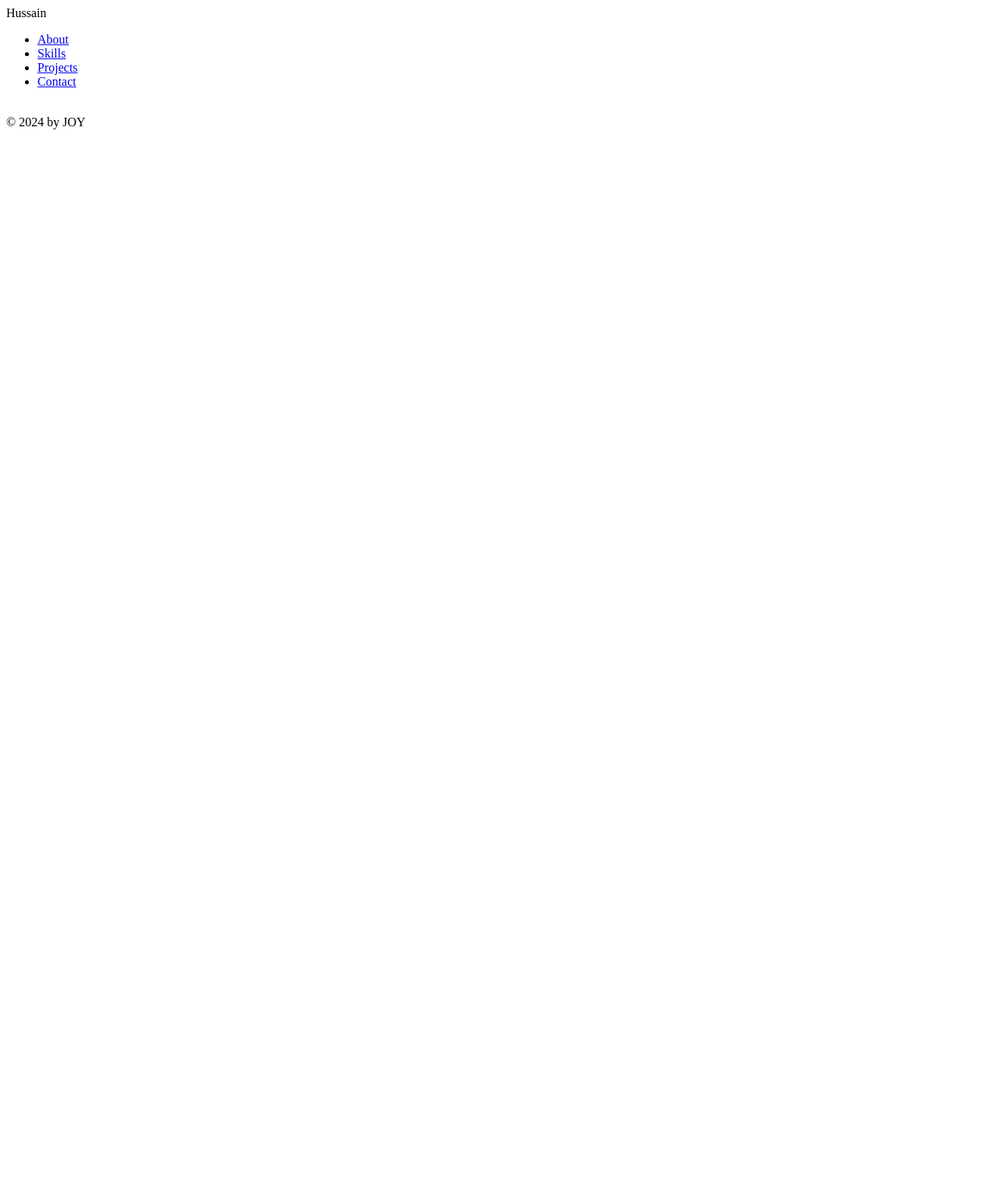
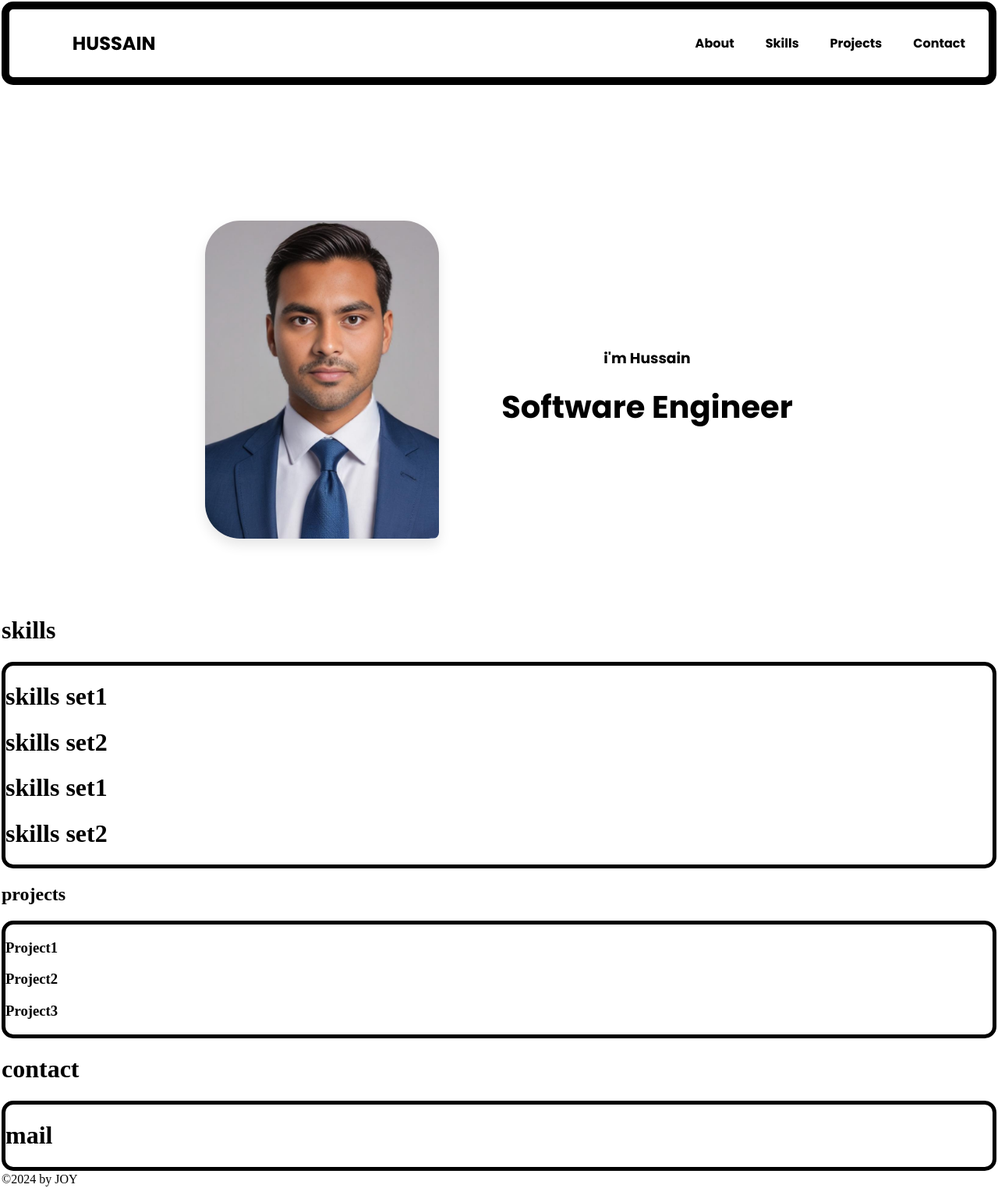
Before and after one commit to Hussain-ksmd/JOY.github.io, a plain HTML site: page index.html in a window 1280 px wide. Shown: the whole page at 78% size. Before the commit the page ends 800 px from the top, so only its background shows below. Drawn offline with Linux system fonts and the light colour scheme.

Commit message:
Still testing phase!
I will complete this project for sure.

```diff
--- a/index.html
+++ b/index.html
@@ -2,14 +2,267 @@
 <html lang="en">
 <head>
   <meta charset="UTF-8">
+  <meta http-equiv="X-UA-Compatible" content="IE=edge">
   <meta name="viewport" content="width=device-width, initial-scale=1.0">
   <title>Project JOY</title>
-    <link rel="stylesheet" href="styles.css">
+  <style>
+    @import url('https://fonts.googleapis.com/css2?family=Poppins:ital,wght@0,100;0,200;0,300;0,400;0,500;0,600;0,700;0,800;0,900;1,100;1,200;1,300;1,400;1,500;1,600;1,700;1,800;1,900&display=swap');
+    body {
+      margin: 1px;
+      padding: 1px;
+    }
+  .nav-bar {
+    border: 10px solid black;
+    display: flex;
+    border-radius: 15px;
+    align-items: center;
+    padding: 10px 20px;
+    justify-content: space-between;
+    position: sticky;
+    top: 0;
+    z-index: 1000;
+
+    color: #fff;
+}
+
+.logo {
+    font-family: "Poppins", sans-serif;
+    font-size: 1.5em;
+    font-weight: bold;
+    color: black;
+    margin-left: 5%;
+}
+
+.nav-el ul {
+    list-style-type: none;
+    display: flex;
+    gap: 20px;
+}
+
+.nav-el ul li {
+    display: inline;
+}
+
+.nav-el ul li a {
+    font-family: "Poppins", sans-serif;
+    font-weight: bold;
+    color: black;
+    text-decoration: none;
+    font-size: 1em;
+    padding: 5px 10px;
+    position: relative;
+    display: inline-block;
+    border-radius: 25px; /* Rounded corners */
+    transition: color 0.3s;
+}
+
+.nav-el ul li a::before {
+    content: '';
+    position: absolute;
+    width: 100%;
+    height: 2px;
+    bottom: 0;
+    left: 0;
+    background-color: black;
+    visibility: hidden;
+    transform: scaleX(0);
+    transition: all 0.3s ease-in-out;
+}
+
+.nav-el ul li a:hover::before {
+    visibility: visible;
+    transform: scaleX(1);
+}
+
+.nav-el ul li a:hover {
+    background-color: black; /* Background turns black */
+    color: white; /* Text turns white */
+    border-radius: 25px; /* Ensuring the corners stay rounded */
+}
+
+.nav-el ul li a:hover::after {
+    content: '';
+    position: absolute;
+    top: 0;
+    left: 0;
+    right: 0;
+    bottom: 0;
+    background-color: black;
+    z-index: -1;
+    border-radius: 25px;
+}
+
+.nav-el ul li a:hover::before {
+    visibility: visible;
+    transform: scaleX(1);
+}
+
+.hero {
+    /* padding: 10px;
+    margin-top: 2px;
+    border: 5px solid black;
+    border-radius: 15px;
+    margin-bottom: 2px;
+    display: flex;
+    justify-content: space-evenly;
+    margin-top: 10px; */
+    display: flex;
+    align-items: center;
+    justify-content: center;
+    height: 70vh;
+    /* Full viewport height */
+    padding: 0 20px;
+    box-sizing: border-box;
+    margin-top: 100px;
+    /* To account for the fixed navbar */
+
+}
+.hero img {
+      max-width: 100%;
+      /* Ensure the image does not exceed its container */
+      height: auto;
+      /* Maintain aspect ratio */
+      border-radius: 10px;
+      /* Add border radius for elegance */
+      box-shadow: 0 8px 16px rgba(0, 0, 0, 0.1);
+      /* Add subtle shadow */
+      border-radius: 45px 45px 8px 45px;
+      /* Bottom-right corner rounded */
+    }
+
+    .hero img:hover {
+      transform: scale(1.05);
+      /* box-shadow: 0 4px 48px rgba(34, 72, 158, 2); */
+      box-shadow: 0 4px 48px rgba(0, 0, 0, 0.8);
+      transition: background-color 8s, transform 3s;
+    }
+
+    .hero-content {
+      font-family: "Poppins", sans-serif;
+      max-width: 500px;
+      margin-left: 80px;
+      text-align: center;
+    }
+
+    .hero-content h1 {
+      font-size: 2.5em;
+      margin: 0;
+    }
+
+    .hero-content h2 {
+      font-size: 1.5em;
+      margin: 10px 0 0 0;
+      color: #555;
+    }
+.skills{
+    margin-top: 2px;
+    border: 5px solid black;
+    border-radius: 15px;
+    margin-bottom: 2px;
+}
+
+.projects {
+    margin-top: 2px;
+    border: 5px solid black;
+    border-radius: 15px;
+    margin-bottom: 2px;
+}
+.contact {
+    margin-top: 2px;
+    border: 5px solid black;
+    border-radius: 15px;
+    margin-bottom: 2px;
+}
+
+/* Mobile Menu */
+.menu-toggle {
+    display: none;
+    flex-direction: column;
+    justify-content: space-between;
+    width: 25px;
+    height: 20px;
+    cursor: pointer;
+}
+
+.menu-toggle span {
+    display: block;
+    width: 100%;
+    height: 3px;
+    background-color: #fff;
+    transition: all 0.3s;
+}
+
+.menu-toggle.open span:nth-child(1) {
+    transform: rotate(45deg) translate(5px, 5px);
+}
+
+.menu-toggle.open span:nth-child(2) {
+    opacity: 0;
+}
+
+.menu-toggle.open span:nth-child(3) {
+    transform: rotate(-45deg) translate(5px, -5px);
+}
+
+.nav-el {
+    display: flex;
+    justify-content: flex-end;
+}
+
+.nav-el ul {
+    display: flex;
+}
+
+.nav-el.open ul {
+    display: flex;
+    flex-direction: column;
+    align-items: center;
+    background-color: #22489E;
+    position: absolute;
+    top: 60px;
+    left: 0;
+    width: 100%;
+    padding: 20px 0;
+}
+
+.nav-el.open ul li {
+    margin: 10px 0;
+}
+
+
+/* Mobile responsiveness */
+@media (max-width: 768px) {
+    .nav-el {
+        display: none;
+    }
+
+    .nav-el.open {
+        display: flex;
+    }
+
+    .menu-toggle {
+        display: flex;
+    }
+
+}
+
+@media (max-width: 480px) {
+    .nav-bar {
+        padding: 6px 12px;
+        border: 6px solid black;
+        border-radius: 10px;
+    }
+    .nav-el ul {
+        flex-direction: column;
+        gap: 8px;
+    }
+}
+</style>
 </head>
 <body>
   <nav class="nav-bar">
-        <div class="logo">Hussain</div>
-        <div class="nav-ul">
+    <div class="logo">HUSSAIN</div>
+    <div class="nav-el">
         <ul>
             <li><a href="#about">About</a></li>
             <li><a href="#skills">Skills</a></li>
@@ -19,22 +272,41 @@
     </div>
 </nav>
 <div class="hero">
-        <div class="hero-image">
-            <img src="" alt="">
+    <div class="image">
+        <img src="images/Profile-1.jpeg" height="10px" width="300px" alt="Profile">
     </div>
-        <div class="about-text"></div>
+    <div class="hero-content">
+        <h3>i'm Hussain</h3>
+        <h1>Software Engineer</h1>
     </div>
+</div>
+<h1>skills</h1>
 <div class="skills">
-        <div class="technologies"></div>
-        <div class="tools"></div>
+    <div class="skillss1">
+        <h1>skills set1</h1>
+        <h1>skills set2</h1>
     </div>
+    <div class="skillss2">
+        <h1>skills set1</h1>
+        <h1>skills set2</h1>
+    </div>
+</div>
+<h2>projects</h2>
 <div class="projects">
-        <div class="project1"></div>
-        <div class="project2"></div>
-        <div class="project3"></div>
+    <div class="project1">
+        <h3 class="project1">Project1</h3>
     </div>
-    <div class="contact"></div>
-    <footer>&copy; 2024 by JOY</footer>
-    <script src="script.js"></script>
+    <div class="project2">
+        <h3 class="project1">Project2</h3>
+    </div>
+    <div class="project3">
+        <h3 class="project1">Project3</h3>
+    </div>
+</div>
+<h1>contact</h1>
+<div class="contact">
+    <div class="contact-text"><h1>mail</h1></div>
+</div>
+<footer>&#169;2024 by JOY</footer>
 </body>
 </html>
--- a/styles.css
+++ b/styles.css
@@ -0,0 +1,11 @@
+
+@import url('https://fonts.googleapis.com/css2?family=Poppins:ital,wght@0,100;0,200;0,300;0,400;0,500;0,600;0,700;0,800;0,900;1,100;1,200;1,300;1,400;1,500;1,600;1,700;1,800;1,900&display=swap');
+body {
+    margin: 0;
+    padding: 0;
+    font-family: "Poppins", sans-serif;
+    font-style: normal;
+}
+nav {
+
+}
```
Also changed, not shown: images/Profile-1.jpeg (added). Lines whose indentation alone changed are shown as unchanged.
